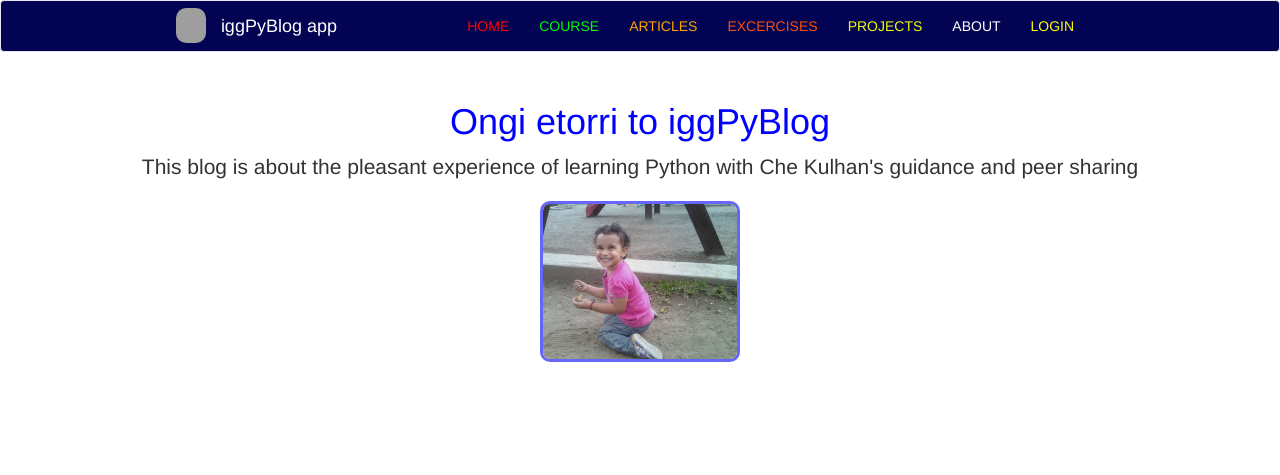
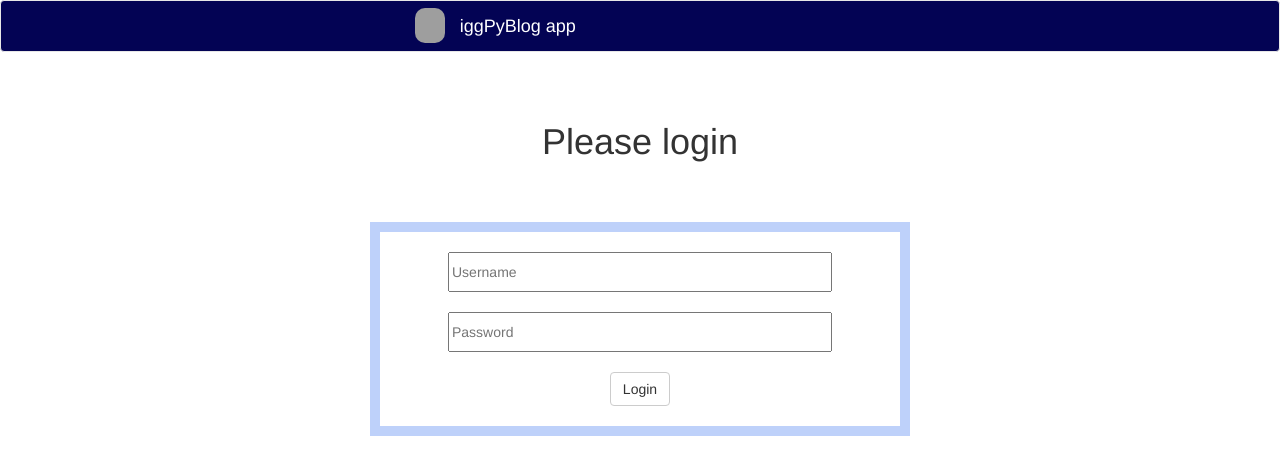
Before and after one commit to iggProjects/iggPyBlog, a Flask app: page / in a window 1280 px wide. Shown: the top 475 px of the page. Run offline with Flask 2, Linux system fonts and the light colour scheme; some libraries are stand-ins or nearby versions; grey boxes are pictures that could not be loaded.

Commit message:
add _navbar-login.html, layout-login.html

```diff
--- a/app.py
+++ b/app.py
@@ -16,7 +16,7 @@ Excercises = Excercises()
 
 @app.route('/')
 def index():
-    return render_template('home.html')
+    return render_template('login.html')
 
 
 @app.route('/course')
--- /dev/null
+++ b/templates/includes/_navbar-login.html
@@ -0,0 +1,33 @@
+<!--  navegation html -->
+<nav class="navbar navbar-default" style="background-color: rgb(3, 3, 84);">
+  <div class="container nav-disp-rows-cent" style="width:95%;  ">
+
+      <div class="navbar-header">
+        <button type="button" class="navbar-toggle collapsed" data-toggle="collapse" data-target="#navbar" aria-expanded="false" aria-controls="navbar">
+          <span class="sr-only">Toggle navigation</span>
+          <span class="icon-bar"></span>
+          <span class="icon-bar"></span>
+          <span class="icon-bar"></span>
+        </button>
+        <div class="navbar-brand disp-rows-cent" style="width:50px; padding-top:7px; margin-right:10px; color:white; ">
+          <img width="30px" height="35px" style="border-radius: 10px;"  src="https://upload.wikimedia.org/wikipedia/commons/thumb/b/b0/Vitoria_-_Huertas_de_Olarizu_-_Girasol_01.jpg/149px-Vitoria_-_Huertas_de_Olarizu_-_Girasol_01.jpg" >
+        </div>
+        <a class="navbar-brand" href="/" style="color:white">iggPyBlog app</a>
+      </div>
+      <div id="navbar" class="collapse navbar-collapse" >
+      <!--
+        <ul class="nav navbar-nav" >
+          <li><a href="/" style="color:rgb(255, 0, 0);">HOME</a></li>
+          <li><a href="/course" style="color:#01fa05">COURSE</a></li>
+          <li><a href="/articles" style="color:orange">ARTICLES</a></li>
+          <li><a href="/excercises" style="color:rgb(251, 79, 6)">EXCERCISES</a></li>
+          <li><a href="/project" style="color:rgb(239, 251, 6)">PROJECTS</a></li>
+          <li><a href="/about" style="color:white">ABOUT</a></li>
+          <li><a href="/login" style="color:yellow">LOGIN</a></li>
+        </ul>
+      -->
+
+      </div>
+
+    </div>
+  </nav>
--- /dev/null
+++ b/templates/layout-login.html
@@ -0,0 +1,58 @@
+<!DOCTYPE html>
+<html lang="en">
+<head>
+    <meta charset="UTF-8">
+    <title>iggPyBlog</title>
+    <link rel="stylesheet" href="https://maxcdn.bootstrapcdn.com/bootstrap/3.3.7/css/bootstrap.min.css">
+    <style>
+
+        /* width */
+        ::-webkit-scrollbar {
+        width: 4px;
+        }
+
+        /* Track */
+        ::-webkit-scrollbar-track {
+        box-shadow: inset 0 0 5px grey;
+        border-radius: 10px;
+        }
+
+        /* Handle */
+        ::-webkit-scrollbar-thumb {
+        background: blue;
+        border-radius: 15px;
+        }
+
+        /* Handle on hover */
+        ::-webkit-scrollbar-thumb:hover {
+        background: green;
+        }
+
+        .nav-disp-rows-cent{ display: flex; flex-direction: row; flex-wrap: wrap; justify-content: space-around; align-items: center; align-content: stretch; }
+
+        .disp-rows-cent{ display: flex; flex-direction: row; flex-wrap: wrap; justify-content: space-around; align-items: center; align-content: stretch; }
+        .disp-cols-cent{ display: flex; flex-direction: column; flex-wrap: wrap; justify-content: flex-start; align-items: stretch; align-content: stretch; }
+        table { margin:auto; border-collapse: collapse; }
+        .tableWithBorders { border: 1px solid rgb(156, 156, 156); padding:3px; }
+        table th { width:16%; }
+        th, td { text-align: center; }
+        td { font-size: 12px;}
+        #trBody { height: 300px;}
+        #trBody td { text-align: left; vertical-align: baseline; padding: 3px; }
+        table img {  border-radius: 10px;  }
+
+        #tableCourse { border: none; }
+
+    </style>
+
+</head>
+<body>
+
+    {% include 'includes/_navbar-login.html' %}
+    <div class="container">
+        {% block body%} {% endblock%}
+    </div>
+    <script src="https://maxcdn.bootstrapcdn.com/bootstrap/3.3.7/js/bootstrap.min.js"></script>
+
+</body>
+</html>
--- a/templates/login.html
+++ b/templates/login.html
@@ -1,4 +1,4 @@
-{% extends 'layout.html' %}
+{% extends 'layout-login.html' %}
 
 {% block body %}
     <div class="container disp-cols-cent" style="width:50%;">
```
